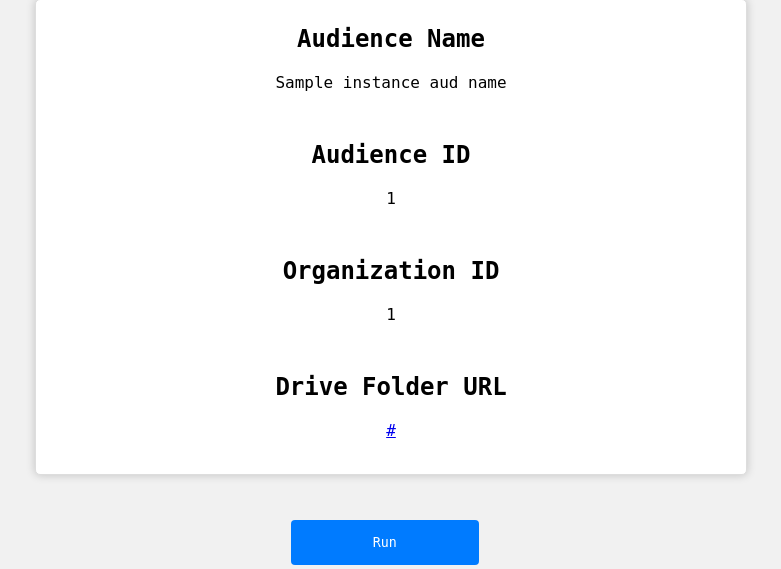
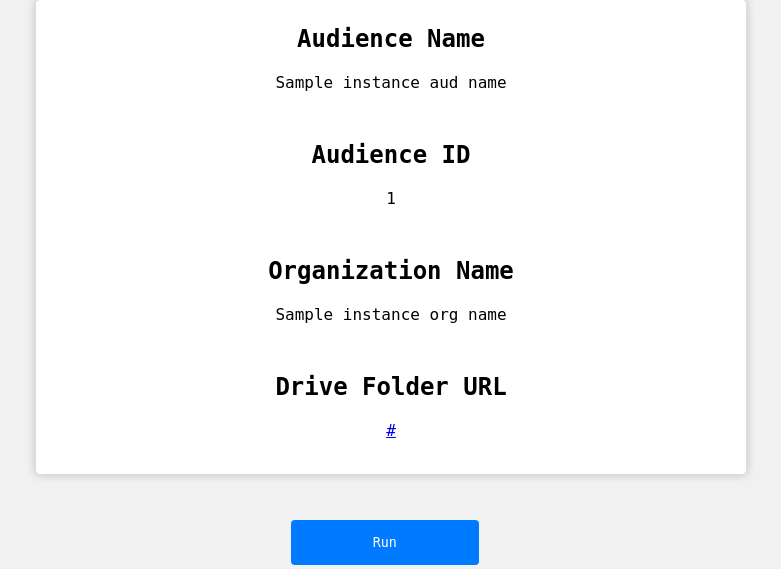
Before and after one commit to nivassuline/IceWeb-Tools, a Flask app: template templates/icewebio_instance_details.html in a window 1280 px wide. Shown: the part 163-732 px from the top of the page, without its empty margins (249-1030 px from the left). Run offline with Flask 3, Linux system fonts and the light colour scheme; the template is opened without the code that fills it: most values are stand-ins (such as "Sample title", 1, 10 or a date in 2020).

Commit message:
Update icewebio_instance_details.html

```diff
--- a/templates/icewebio_instance_details.html
+++ b/templates/icewebio_instance_details.html
@@ -13,8 +13,8 @@
       <label>{{ instance_aud_name }}</label><br>
       <H2>Audience ID</H2>
       <label>{{ instance_aud_id }}</label><br>
-      <H2>Organization ID</H2>
-      <label>{{ instance_org_id }}</label><br>
+      <H2>Organization Name</H2>
+      <label>{{ instance_org_name }}</label><br>
       <H2>Drive Folder URL</H2>
       <label><a href='{{ folder_url }}' target="_blank">{{ folder_url }}</a></label><br>
     </form>
```
